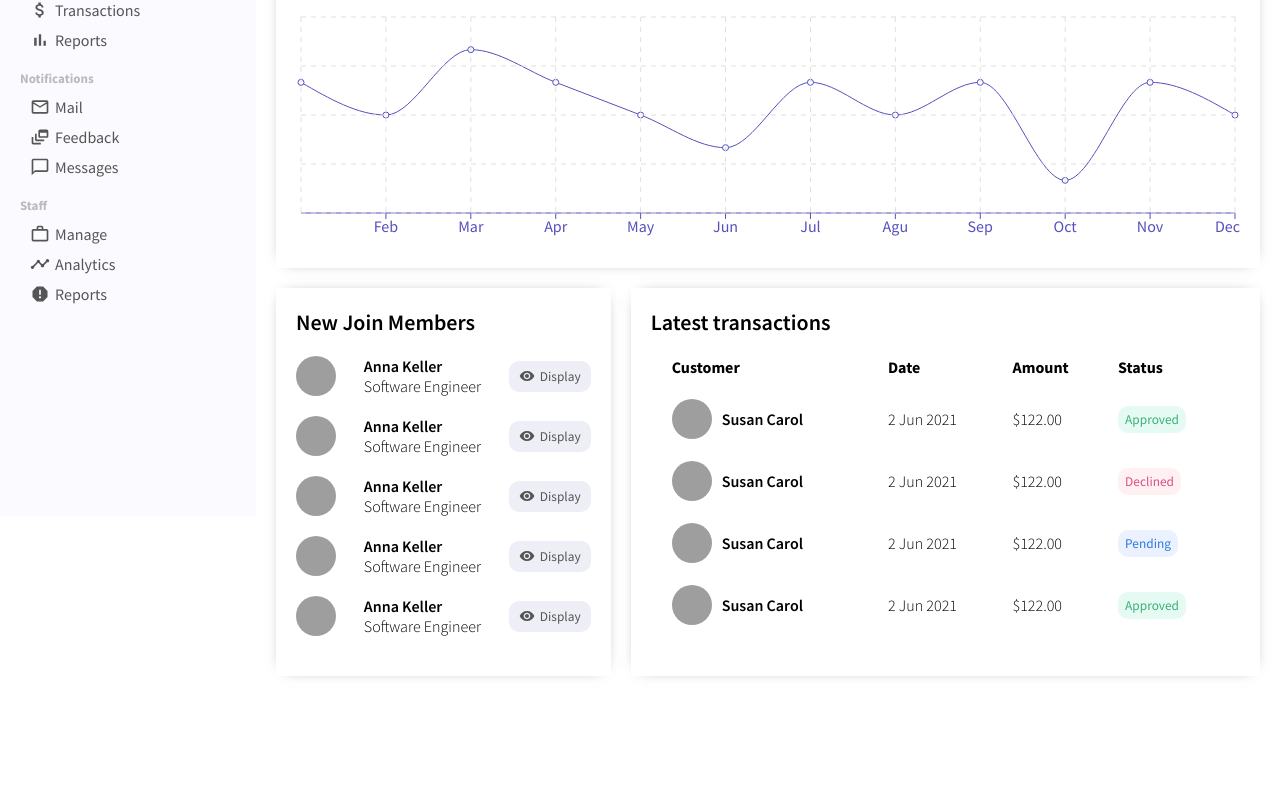
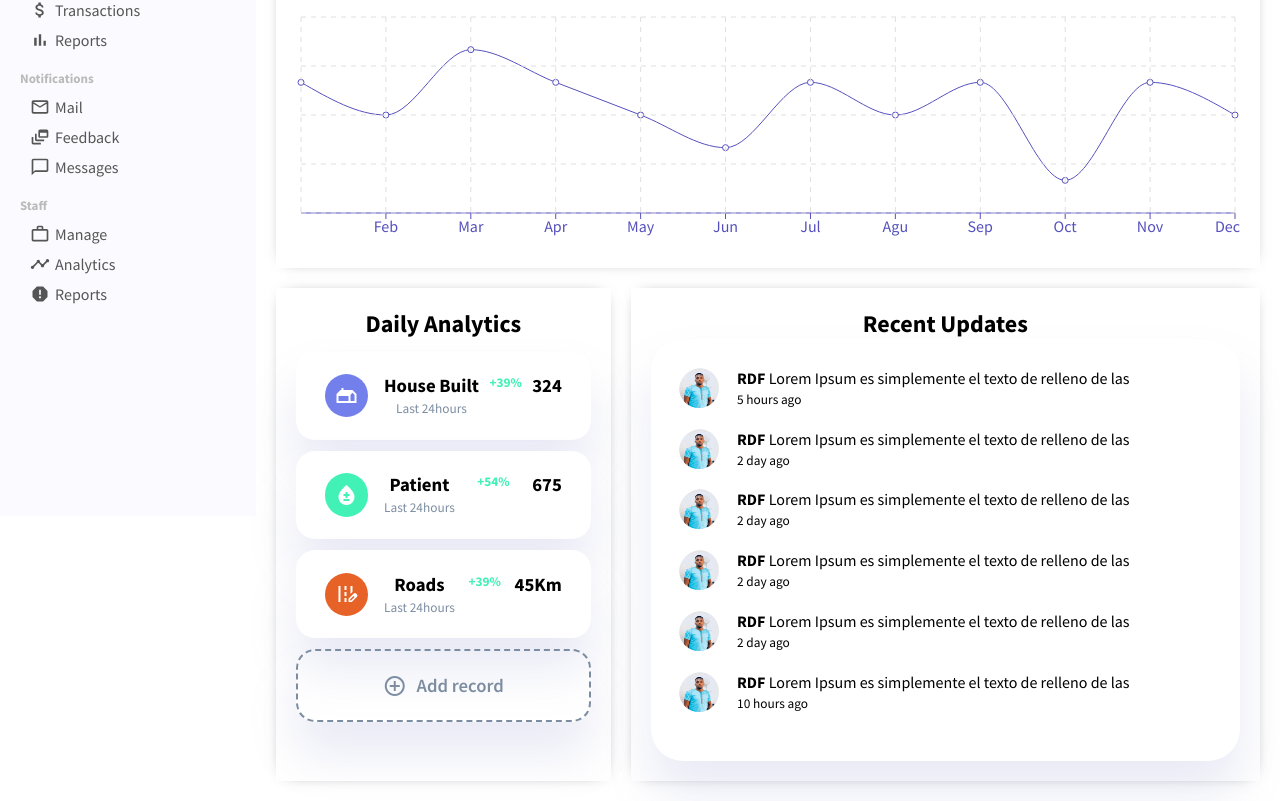
Before and after one commit to kdany25/react_js_military_program, a React (Create React App) app: page / in a window 1280 px wide. Shown: the part 294-1095 px from the top of the page. Before the commit the page ends 990 px from the top, so only its background shows below. Built offline with nearby package versions, Linux system fonts and the light colour scheme; grey boxes are pictures that could not be loaded.

Commit message:
bg:(chart)

```diff
--- a/src/Pages/Home/Home.jsx
+++ b/src/Pages/Home/Home.jsx
@@ -2,8 +2,8 @@ import Chart from "../../components/chart/Chart";
 import FeaturedInfo from "../../components/Insights/Insights";
 import "./home.css";
 import { userData } from "../../dummyData";
-import WidgetSm from "../../components/WidgetSm/Widgets";
-import WidgetLg from "../../components/widgetLG/WidgetL";
+import Daily from "../../components/daily/Daily";
+import Recent from "../../components/Recent/Recent";
 
 export default function Home() {
   return (
@@ -11,8 +11,8 @@ export default function Home() {
       <FeaturedInfo />
       <Chart data={userData} title="User Analytics" grid dataKey="Active User"/>
       <div className="homeWidgets">
-        <WidgetSm/>
-        <WidgetLg/>
+        <Daily/>
+        <Recent/>
       </div>
     </div>
   );
--- /dev/null
+++ b/src/components/Recent/Recent.jsx
@@ -0,0 +1,79 @@
+import  './recent.css'
+
+export default function Recent() {
+    return (
+        <div className='rights'>
+        <div className="recent-updated">
+        <h2>Recent Updates</h2>
+        <div className="updates">
+          <div className="update">
+            <div className="profile-photo">
+              <img src="recent1.PNG" alt="" className="topAvatar"/>
+            </div>
+            <div className="message">
+              <p>
+                <b>RDF </b>Lorem Ipsum es simplemente el texto de relleno de las
+              </p>
+              <small className="texted-muted">5 hours ago</small>
+            </div>
+          </div>
+          <div className="update">
+            <div className="profile-photo">
+            <img src="recent1.PNG" alt="" className="topAvatar" />
+            </div>
+            <div className="message">
+              <p>
+                <b>RDF </b>Lorem Ipsum es simplemente el texto de relleno de las
+              </p>
+              <small className="texted-muted">2 day ago</small>
+            </div>
+          </div>
+          <div className="update">
+            <div className="profile-photo">
+            <img src="recent1.PNG" alt="" className="topAvatar" />
+            </div>
+            <div className="message">
+              <p>
+                <b>RDF </b>Lorem Ipsum es simplemente el texto de relleno de las
+              </p>
+              <small className="texted-muted">2 day ago</small>
+            </div>
+          </div>
+          <div className="update">
+            <div className="profile-photo">
+            <img src="recent1.PNG" alt="" className="topAvatar" />
+            </div>
+            <div className="message">
+              <p>
+                <b>RDF </b>Lorem Ipsum es simplemente el texto de relleno de las
+              </p>
+              <small className="texted-muted">2 day ago</small>
+            </div>
+          </div>
+          <div className="update">
+            <div className="profile-photo">
+            <img src="recent1.PNG" alt="" className="topAvatar" />
+            </div>
+            <div className="message">
+              <p>
+                <b>RDF </b>Lorem Ipsum es simplemente el texto de relleno de las
+              </p>
+              <small className="texted-muted">2 day ago</small>
+            </div>
+          </div>
+          <div className="update">
+            <div className="profile-photo">
+            <img src="recent1.PNG" alt="" className="topAvatar" />
+            </div>
+            <div className="message">
+              <p>
+                <b>RDF </b>Lorem Ipsum es simplemente el texto de relleno de las
+              </p>
+              <small className="texted-muted">10 hours ago</small>
+            </div>
+          </div>
+        </div>
+      </div>
+      </div>
+    )
+}
--- /dev/null
+++ b/src/components/Recent/recent.css
@@ -0,0 +1,93 @@
+@import url("https://fonts.googleapis.com/icon?family=Material+Icons+Sharp");
+
+@import url("https://fonts.googleapis.com/css2?family=Poppins:wght@300;400;500;600;700;800&display=swap");
+
+:root {
+  --color-primary: #7380ec;
+  --color-danger: #ff7782;
+  --color-success: #41f1b6;
+  --color-warning: #ffbb55;
+  --color-white: #fff;
+  --color-info-dark: #7d8da1;
+  --color-info-light: #dce1eb;
+  --color-dark: #363949;
+  --color-light: rgba(132, 139, 200, 0.18);
+  --color-primary-variant: #111e88;
+  --color-dark-variant: #677483;
+  --color-background: #f6f6f9;
+  --color-orange: #e66226;
+
+  --card-border-radius: 2rem;
+  --border-radius-1: 0.4rem;
+  --border-radius-2: 0.8rem;
+  --border-radius-3: 1.2rem;
+
+  --card-padding: 1.8rem;
+  --padding-1: 1.2rem;
+
+  --card-paddings: 2.7rem;
+  --paddings-1: 2rem;
+
+  --box-shadow: 0 2rem 3rem var(--color-light);
+}
+
+.rights{
+    flex: 2;
+    -webkit-box-shadow: 0px 0px 15px -10px rgba(0, 0, 0, 0.75);
+    box-shadow: 0px 0px 15px -10px rgba(0, 0, 0, 0.75);
+    padding: 20px;
+}
+.profile-photo {
+    width: 2.8rem;
+    height: 2.8rem;
+    border-radius: 50%;
+    overflow: hidden;
+  }
+
+  .text-muted {
+    color: var(--color-info-dark);
+  }
+
+  .primary {
+    color: var(--color-primary);
+  }
+
+  .danger {
+    color: var(--color-danger);
+  }
+  .success {
+    color: var(--color-success);
+  }
+  .warning {
+    color: var(--color-warning);
+  }
+.text-muted {
+    color: var(--color-info-dark);
+  }
+
+  .rights .recent-updated {
+    margin-top: 0rem;
+  }
+  .rights .recent-updated h2 {
+    margin-bottom: 0rem;
+    text-align: center;
+  }
+
+  .rights .recent-updated .updates {
+    background: var(--color-white);
+    padding: var(--card-padding);
+    border-radius: var(--card-border-radius);
+    box-shadow: var(--box-shadow);
+    transition: all 300ms ease;
+  }
+
+  .rights .recent-updated .updates:hover {
+    box-shadow: none;
+  }
+
+  .rights .recent-updated .updates .update {
+    display: grid;
+    grid-template-columns: 2.6rem auto;
+    gap: 1rem;
+    margin-bottom: 1rem;
+  }
--- a/src/components/Topbar/Topbar.jsx
+++ b/src/components/Topbar/Topbar.jsx
@@ -1,27 +1,22 @@
 import React from "react";
 import "./topbar.css";
-import { NotificationsNone, Language, Settings } from "@material-ui/icons";
+import { NotificationsNone} from "@material-ui/icons";
 
 export default function Topbar() {
   return (
     <div className="topbar">
       <div className="topbarWrapper">
         <div className="topLeft">
-          <span className="logo">lamaadmin</span>
+          <span className="logo">Military Outreach</span>
         </div>
         <div className="topRight">
           <div className="topbarIconContainer">
             <NotificationsNone />
             <span className="topIconBadge">2</span>
           </div>
-          <div className="topbarIconContainer">
-            <Language />
-            <span className="topIconBadge">2</span>
-          </div>
-          <div className="topbarIconContainer">
-            <Settings />
-          </div>
-          <img src="https://images.pexels.com/photos/1526814/pexels-photo-1526814.jpeg?auto=compress&cs=tinysrgb&dpr=2&w=500" alt="" className="topAvatar" />
+
+
+          <img src="https://i.ibb.co/NWGzRZW/recent1.png" alt="" className="topAvatar" />
         </div>
       </div>
     </div>
--- /dev/null
+++ b/src/components/daily/Daily.jsx
@@ -0,0 +1,56 @@
+import  './daily.css'
+
+export default function Daily() {
+    return (
+        <div className='lefts'>
+         <div className="daily">
+        <h2>Daily Analytics</h2>
+        <div className="item houses">
+          <div className="icon">
+            <span class="material-icons-sharp">gite</span>
+          </div>
+          <div className="right">
+            <div className="info">
+              <h3>House Built</h3>
+              <small className="text-muted">Last 24hours</small>
+            </div>
+            <h5 className="success">+39%</h5>
+            <h3>324</h3>
+          </div>
+        </div>
+        <div className="item patient">
+          <div className="icon">
+            <span class="material-icons-sharp">bloodtype</span>
+          </div>
+          <div className="right">
+            <div className="info">
+              <h3>Patient</h3>
+              <small className="text-muted">Last 24hours</small>
+            </div>
+            <h5 className="success">+54%</h5>
+            <h3>675</h3>
+          </div>
+        </div>
+        <div className="item rod">
+          <div className="icon">
+            <span class="material-icons-sharp">edit_road</span>
+          </div>
+          <div className="right">
+            <div className="info">
+              <h3>Roads</h3>
+              <small className="text-muted">Last 24hours</small>
+            </div>
+            <h5 className="success">+39%</h5>
+            <h3>45Km</h3>
+          </div>
+        </div>
+        <div className="item add-record">
+          <div>
+            <span class="material-icons-sharp">add_circle_outline</span>
+            <h3> Add record</h3>
+          </div>
+        </div>
+      </div>
+      </div>
+    )
+}
--- /dev/null
+++ b/src/components/daily/daily.css
@@ -0,0 +1,105 @@
+@import url("https://fonts.googleapis.com/icon?family=Material+Icons+Sharp");
+
+@import url("https://fonts.googleapis.com/css2?family=Poppins:wght@300;400;500;600;700;800&display=swap");
+
+:root {
+  --color-primary: #7380ec;
+  --color-danger: #ff7782;
+  --color-success: #41f1b6;
+  --color-warning: #ffbb55;
+  --color-white: #fff;
+  --color-info-dark: #7d8da1;
+  --color-info-light: #dce1eb;
+  --color-dark: #363949;
+  --color-light: rgba(132, 139, 200, 0.18);
+  --color-primary-variant: #111e88;
+  --color-dark-variant: #677483;
+  --color-background: #f6f6f9;
+  --color-orange: #e66226;
+
+  --card-border-radius: 2rem;
+  --border-radius-1: 0.4rem;
+  --border-radius-2: 0.8rem;
+  --border-radius-3: 1.2rem;
+
+  --card-padding: 1.8rem;
+  --padding-1: 1.2rem;
+
+  --card-paddings: 2.7rem;
+  --paddings-1: 2rem;
+
+  --box-shadow: 0 2rem 3rem var(--color-light);
+}
+
+.lefts {
+  flex: 1;
+  -webkit-box-shadow: 0px 0px 15px -10px rgba(0, 0, 0, 0.75);
+  box-shadow: 0px 0px 15px -10px rgba(0, 0, 0, 0.75);
+  padding: 20px;
+  margin-right: 20px;
+}
+
+.lefts .daily {
+    margin-top: 0rem;
+    text-align: center;
+  }
+  .lefts .daily h2 {
+    margin-bottom: 0.8rem;
+  }
+  .lefts .daily .item {
+    background: var(--color-white);
+    display: flex;
+    align-items: center;
+    gap: 1rem;
+    margin-bottom: 0.7rem;
+    padding: 1.4rem var(--card-padding);
+    border-radius: var(--border-radius-3);
+    box-shadow: var(--box-shadow);
+    transition: all 300ms ease;
+  }
+
+  .lefts .daily .item:hover {
+      box-shadow: none;
+  }
+  .lefts .daily .item .right{
+      display: flex;
+      justify-content: space-between;
+      align-items: start;
+      margin: 0;
+      width: 100%;
+  }
+
+  .lefts .daily .item .icon {
+      padding: 0.6rem;
+      color: var(--color-white);
+      border-radius: 50%;
+      background: var(--color-primary);
+      display: flex;
+  }
+
+  .lefts .daily .item.patient .icon {
+      background: var(--color-success);
+  }
+
+  .lefts .daily .item.rod .icon {
+      background: var(--color-orange);
+  }
+
+  .lefts .daily .add-record {
+      background-color: transparent;
+      border: 2px dashed var(--color-info-dark);
+      color: var(--color-info-dark);
+      display: flex;
+      align-items: center;
+      justify-content: center;
+
+  }
+  .lefts .daily .add-record div{
+      display: flex;
+      align-items: center;
+      gap: 0.6rem;
+  }
+
+  .lefts .daily .add-record div h3{
+      font-weight: 600;
+  }
```
Also changed, not shown: public/recent1.PNG (added).
